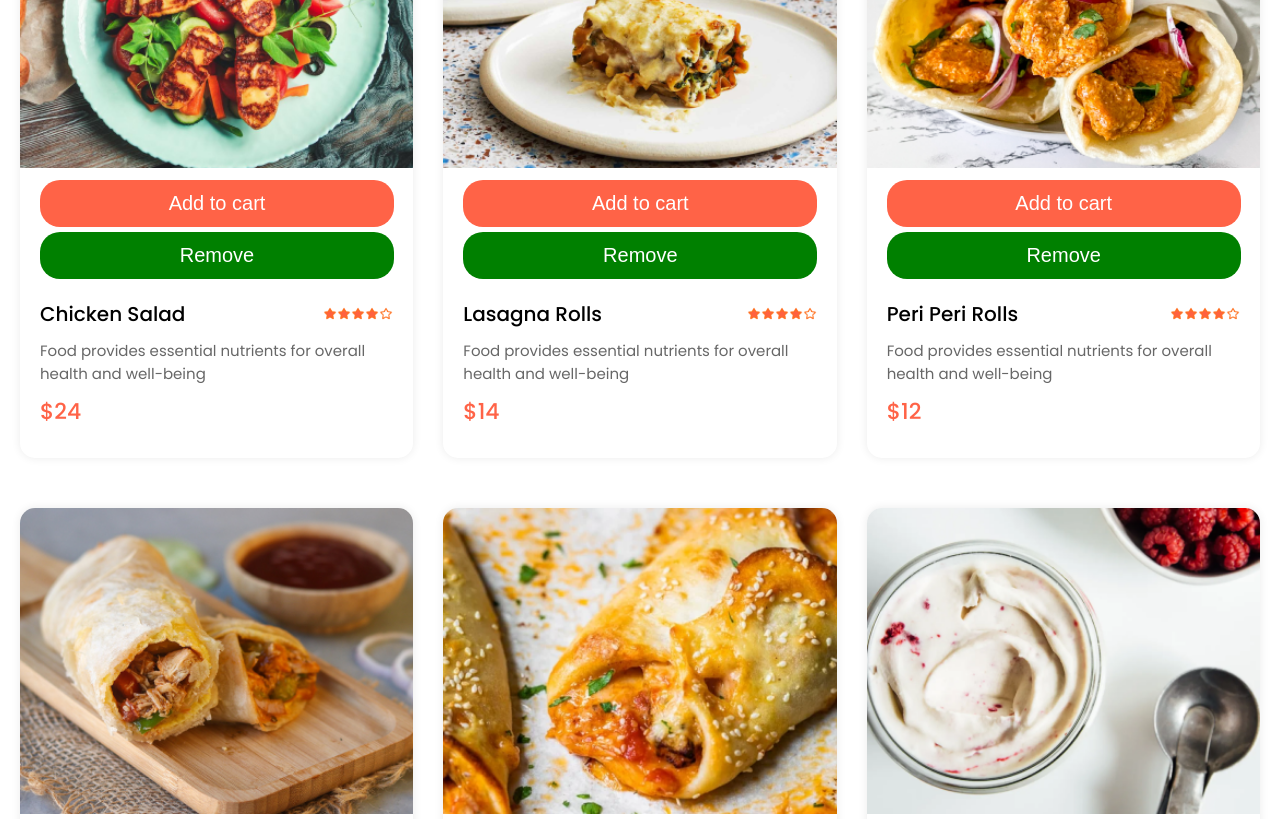
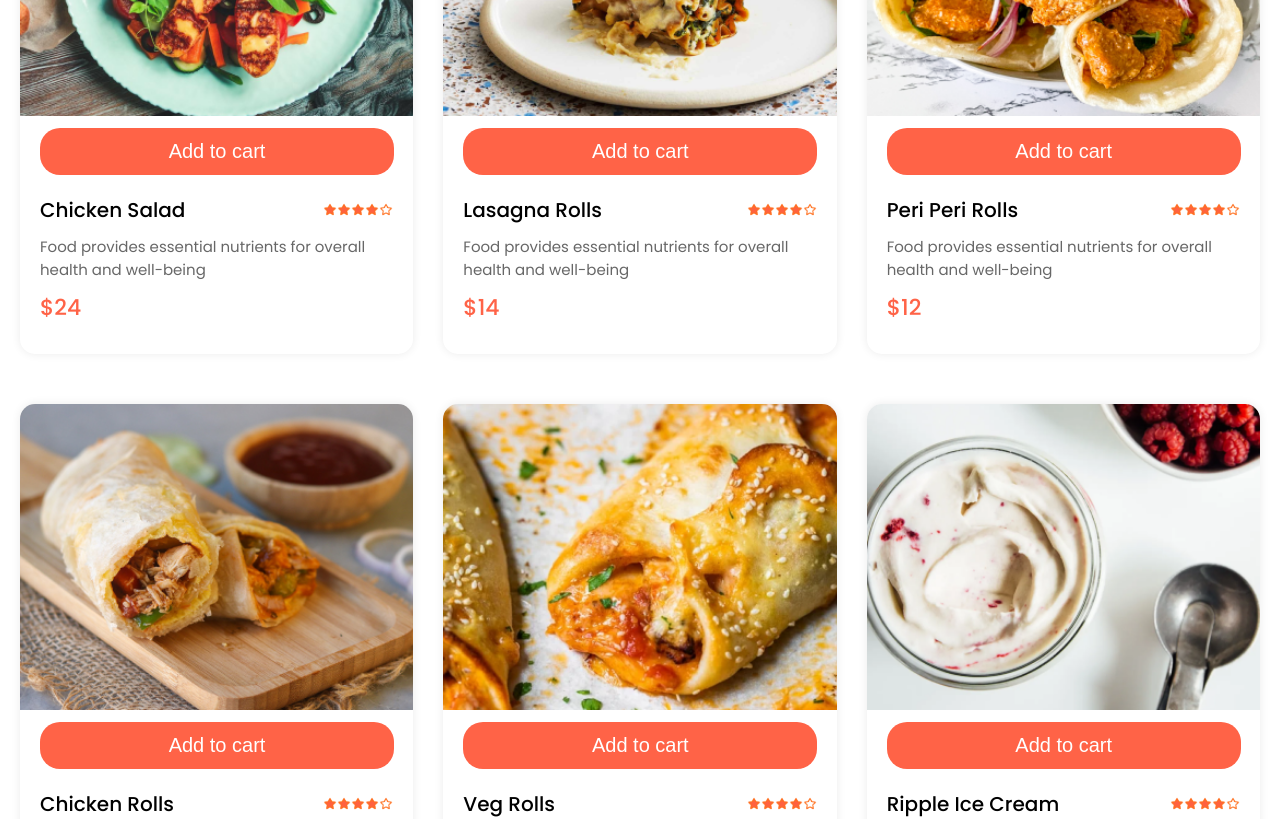
Before and after one commit to techpraveen/Food-Application, a React (Create React App) app: page / in a window 1280 px wide. Shown: the part 1040-1859 px from the top of the page. Built offline with nearby package versions, Linux system fonts and the light colour scheme.

Commit message:
onsubmit functionality

```diff
--- a/src/Components/FoodItem/FoodItem.jsx
+++ b/src/Components/FoodItem/FoodItem.jsx
@@ -6,18 +6,30 @@ import { StoreContext } from '../../Context/StoreContext'
 
 const FoodItem=({id,name,price,discription, image})=> {
   const {addToCart,cartItems , Cart , removeFromCart} =useContext(StoreContext);
+  const [inCart, setInCart] = useState(false);
+
+  // Handler for form submission
+  const handleSubmit = (event) => {
+    event.preventDefault(); // Prevent the default form submission behavior
+    setInCart(!inCart); // Toggle the state
+  };
+
+
   return (
     <div className='food-item'>
         <div className="food-item-img-container">
             <img className="food-item-img" src={image} alt="" />
 
 
-              {
+              <form onSubmit={handleSubmit}>
+                {!inCart ?(
                 <button className='add-to-cart' id='add-to-cart' onClick={()=>Cart(id)}>Add to cart</button>
+                ):(
 
-               } {
                 <button className='remove-from-cart' id='remove-from-cart' onClick={()=>removeFromCart(id)}>Remove</button>
-              }
+
+                  )}
+                </form>
 
 
 
```
